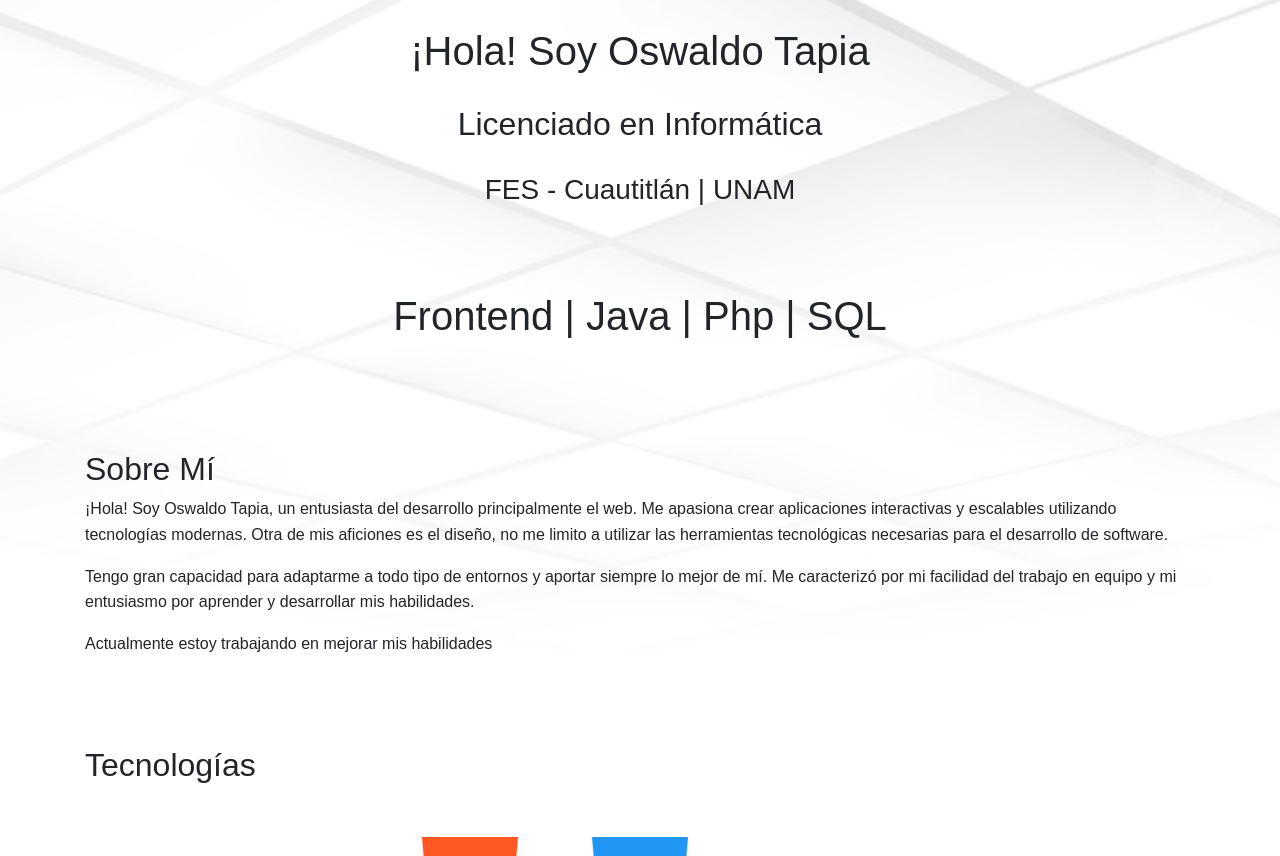
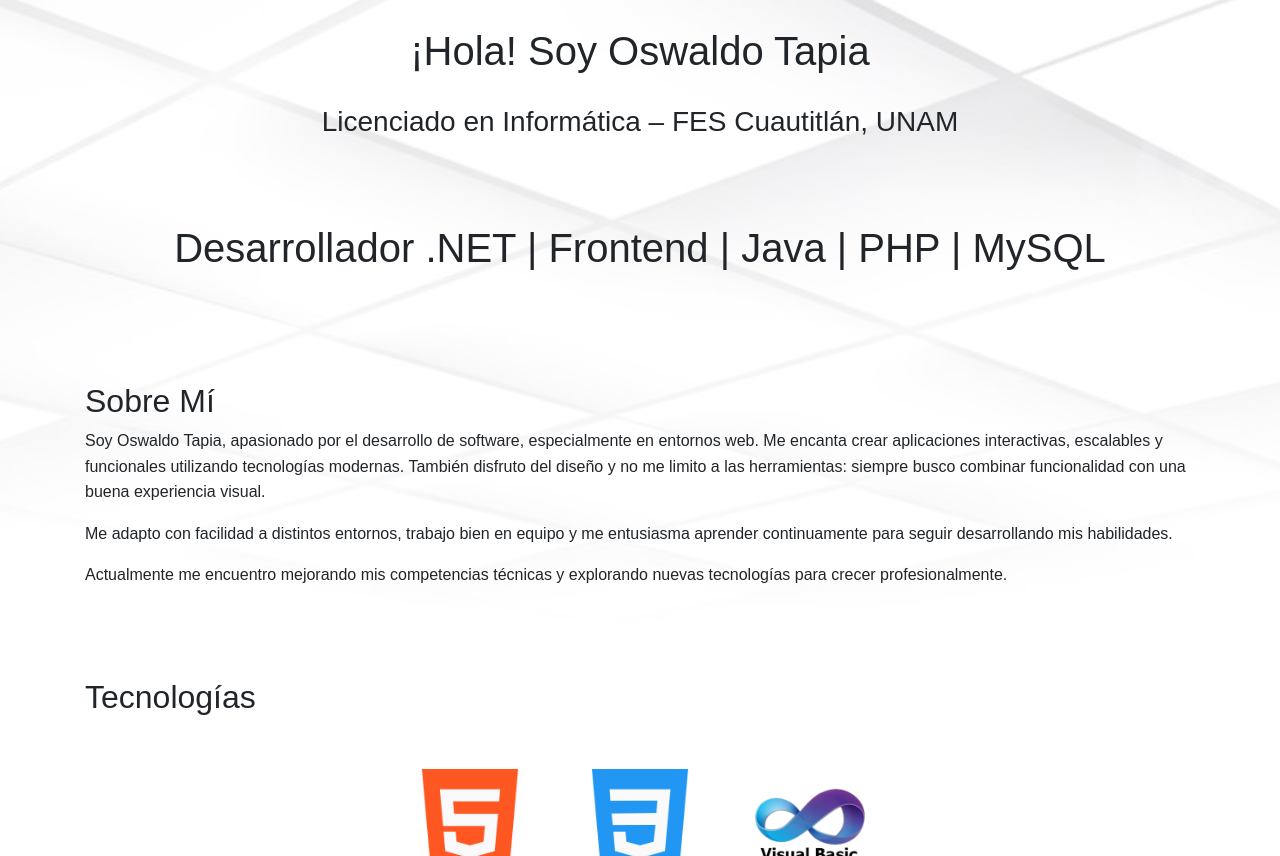
Before and after one commit to OswaldoTap28/Portafolio, a plain HTML site: page index.html in a window 1280 px wide. Shown: the part 388-1244 px from the top of the page. Drawn offline with nearby package versions, Linux system fonts and the light colour scheme.

Commit message:
Actualización del portafolio

```diff
--- a/index.html
+++ b/index.html
@@ -104,9 +104,8 @@
         <img class="imagen-centrada" src="imagenes/foto.png" alt="Mi Imagen" style="width: 17%; height: 17%;">
         <div class="texto">
             <h1 style="margin: 30px;">¡Hola! Soy Oswaldo Tapia</h1>
-            <h2 style="margin: 30px;">Licenciado en Informática</h2>
-            <h3 style="margin: 30px;">FES - Cuautitlán | UNAM</h3></br>
-            <strong><h1 style="margin: 30px;">Frontend | Java | Php | SQL</h1></strong></br>
+            <h3 style="margin: 30px;">Licenciado en Informática – FES Cuautitlán, UNAM</h3></br>
+            <strong><h1 style="margin: 30px;">Desarrollador .NET | Frontend | Java | PHP | MySQL</h1></strong></br>
         </div>
     </div>
 <!-- FIN -->
@@ -114,9 +113,9 @@
 <!-- SOBRE MÍ -->
     <section id="sobre-mi" class="container py-4">
         <h2>Sobre Mí</h2>
-        <p class="mb-6">¡Hola! Soy Oswaldo Tapia, un entusiasta del desarrollo principalmente el web. Me apasiona crear aplicaciones interactivas y escalables utilizando tecnologías modernas. Otra de mis aficiones es el diseño, no me limito a utilizar las herramientas tecnológicas necesarias para el desarrollo de software. </p>
-        <p class="mb-6">Tengo gran capacidad para adaptarme a todo tipo de entornos y aportar siempre lo mejor de mí. Me caracterizó por mi facilidad del trabajo en equipo y mi entusiasmo por aprender y desarrollar mis habilidades.</p>
-        <p>Actualmente estoy trabajando en mejorar mis habilidades</p>
+        <p class="mb-6">Soy Oswaldo Tapia, apasionado por el desarrollo de software, especialmente en entornos web. Me encanta crear aplicaciones interactivas, escalables y funcionales utilizando tecnologías modernas. También disfruto del diseño y no me limito a las herramientas: siempre busco combinar funcionalidad con una buena experiencia visual.</p>
+        <p class="mb-6">Me adapto con facilidad a distintos entornos, trabajo bien en equipo y me entusiasma aprender continuamente para seguir desarrollando mis habilidades.</p>
+        <p>Actualmente me encuentro mejorando mis competencias técnicas y explorando nuevas tecnologías para crecer profesionalmente.</p>
         </br>
     </section>
 <!-- FIN -->
```
